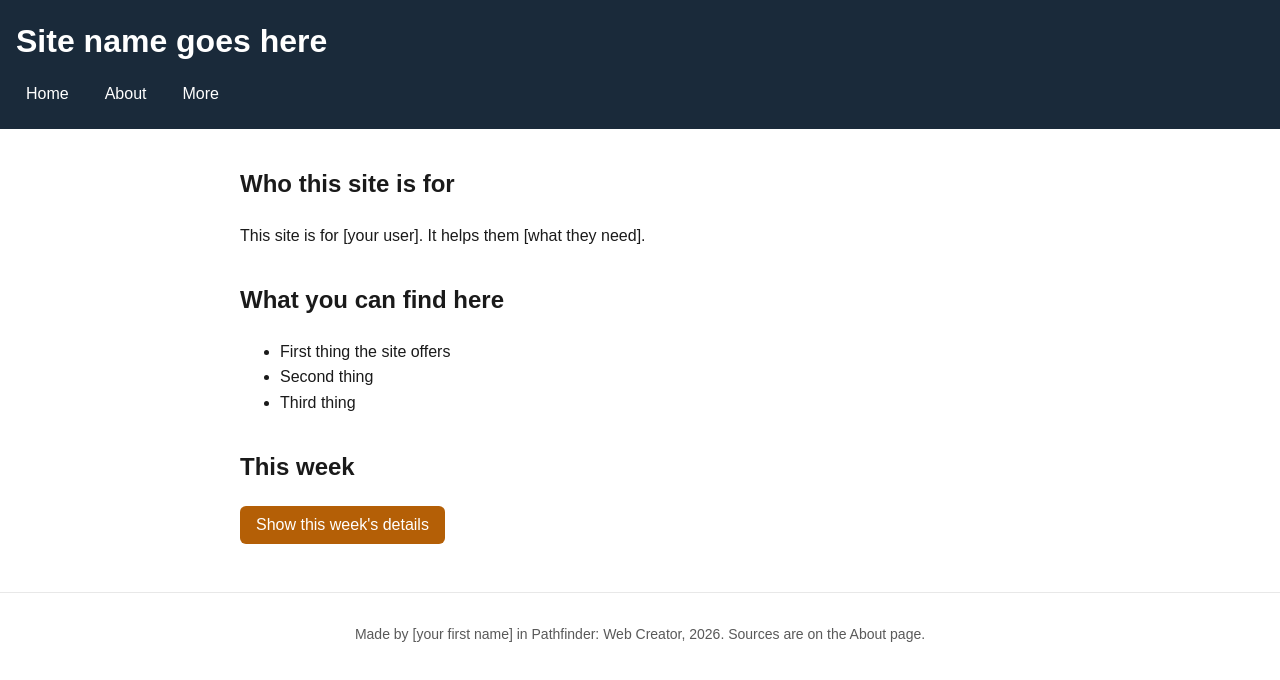
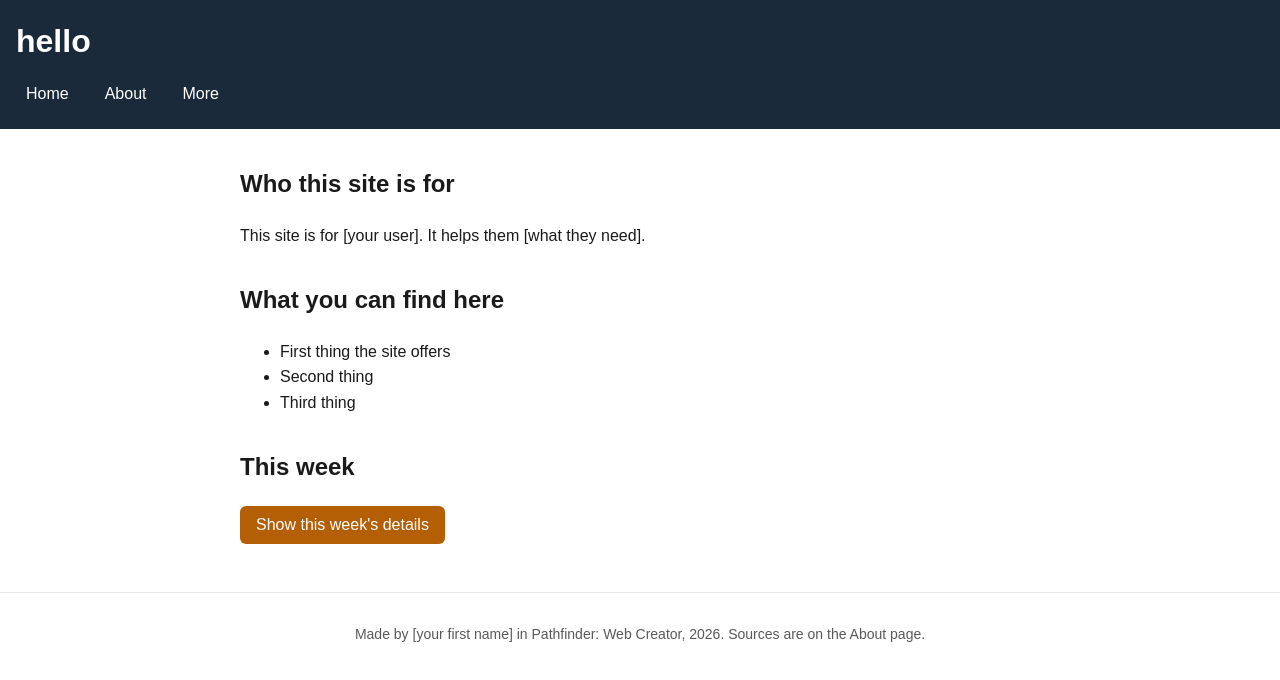
Before and after one commit to Adelice/BBB, a plain HTML site: page index.html in a window 1280 px wide. Drawn offline with Linux system fonts and the light colour scheme.

Commit message:
first page

```diff
--- a/index.html
+++ b/index.html
@@ -9,7 +9,7 @@
 </head>
 <body>
   <header>
-    <h1>Site name goes here</h1>
+    <h1>hello</h1>
     <nav>
       <a href="index.html">Home</a>
       <a href="about.html">About</a>
```
